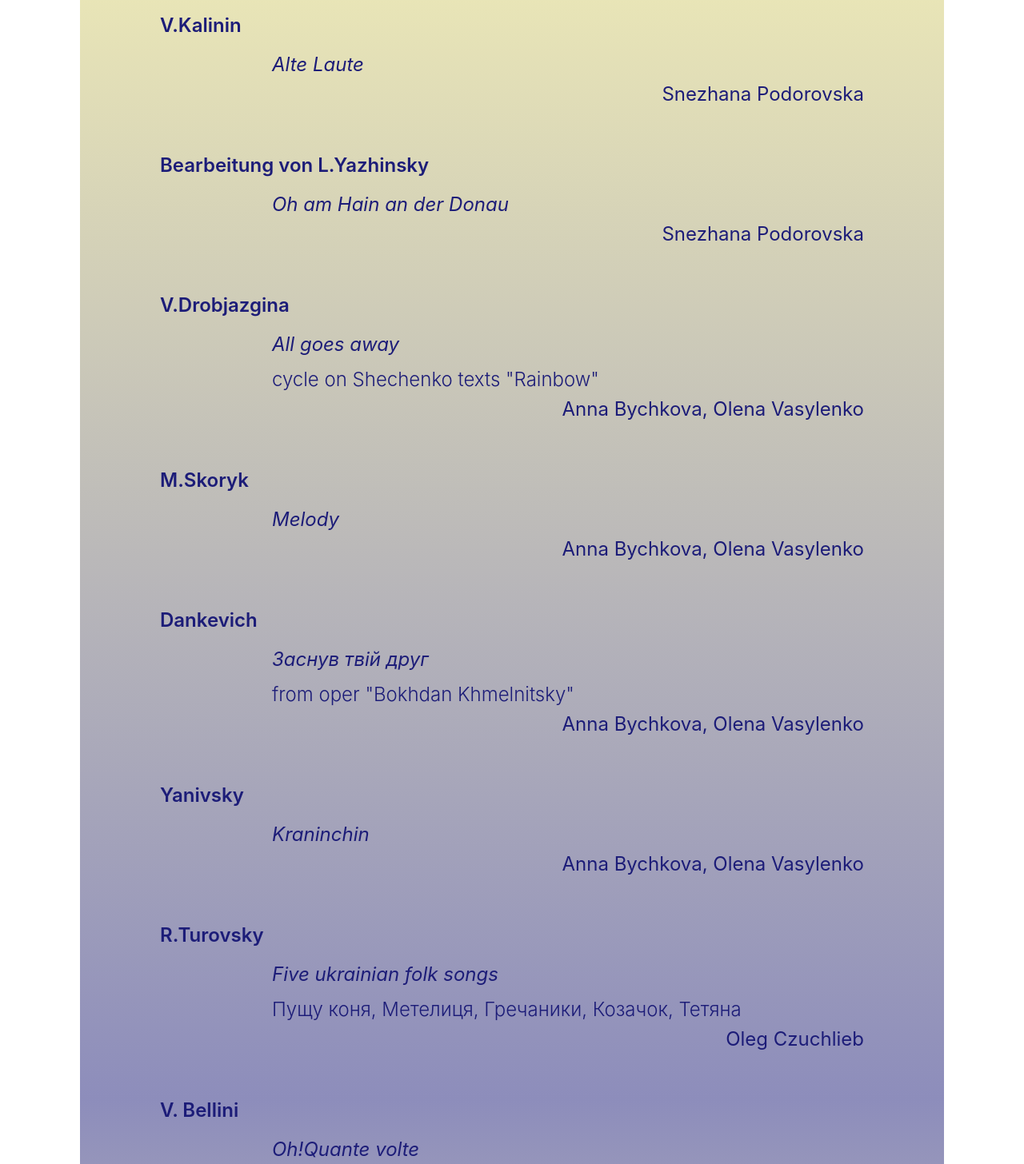
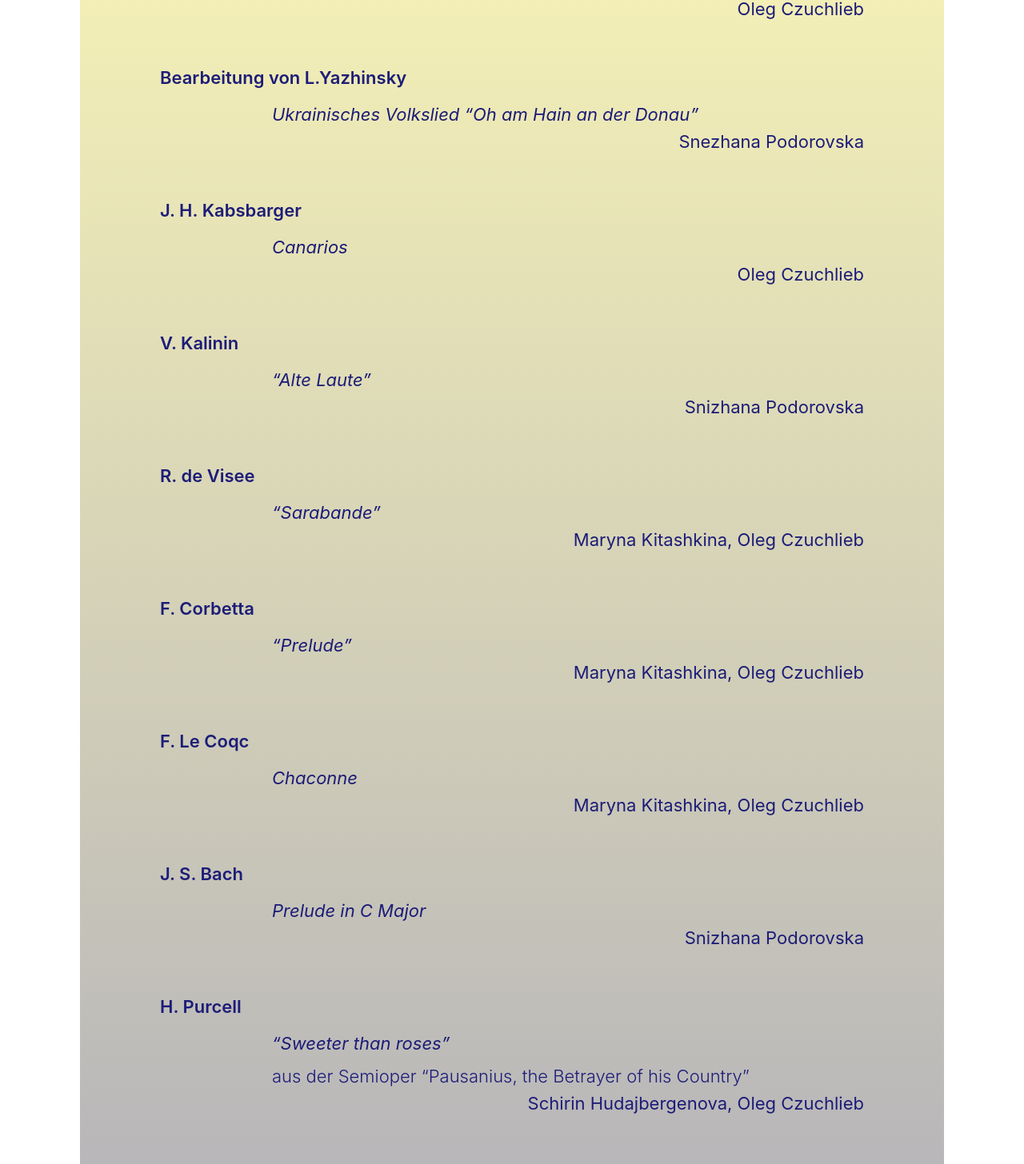
Before and after one commit to a-nn-a-bychkova/culture-event, a React (Create React App) app: page / in a window 1280 px wide. Shown: the part 1321-2777 px from the top of the page at 80% size. Built offline with nearby package versions, Linux system fonts and the light colour scheme.

Commit message:
new programm

```diff
--- a/src/components/About/About.module.css
+++ b/src/components/About/About.module.css
@@ -12,7 +12,7 @@
 }
 @media screen and (min-width: 768px) {
   .Container {
-    font-size: 20px;
+    font-size: 22px;
     line-height: 1.5;
     padding: 60px 100px;
   }
@@ -26,7 +26,6 @@
 @media screen and (min-width: 1440px) {
   .Container {
     margin: 0px 200px;
-    font-size: 30px;
     padding: 60px 200px;
   }
 }
--- a/src/components/Participants/Participants.js
+++ b/src/components/Participants/Participants.js
@@ -7,15 +7,19 @@ const participantsListDe = [
   'Oleg Czuchlieb, renaissanse Laute',
   'Svetlana Kitashkina, Klavier',
   'Olena Vasylenko, Klavier',
+  'Anastasiia, Klavier',
+  'Anastasiia, Geige',
   'Schirin Hudajbergenova, Sopran',
   'Anna Bychkova, Mezzosopran',
   'Taras Konoshenko, Bass',
 ];
 const participantsListUkr = [
-  'Марина Кіташкінаб барочна гітара ',
+  'Марина Кіташкіна, барочна гітара ',
   'Олег Чухліб, ренесансна лютня',
   'Світлана Кіташкіна, фортепіано',
   'Олена Василенко, фортепіано',
+  'Ананстасія, фортепіано',
+  'Анастасія, скрипка',
   'Ширін Хадайбергенова, сопрано',
   'Анна Бичкова, мецо-сопрано',
   'Тарас Коношенко, бас',
--- a/src/components/Participants/Participants.module.css
+++ b/src/components/Participants/Participants.module.css
@@ -44,9 +44,9 @@
   }
 
   .ParticipantsList {
-    font-size: 30px;
+    font-size: 22px;
   }
   .BoldText {
-    font-size: 30px;
+    font-size: 22px;
   }
 }
--- a/src/components/Programm/Programm.js
+++ b/src/components/Programm/Programm.js
@@ -5,194 +5,324 @@ import { useContext } from 'react';
 const musicalPiecesDe = [
   {
     id: '1',
-    author: 'R.Turovsky',
-    title: 'Five ukrainian folk songs',
-    additionalInfo: 'Пущу коня, Метелиця, Гречаники, Козачок, Тетяна',
+    author: 'Bearbeitung von R.Turovsky',
+    title: '5 ukrainische Volkslieder',
+    additionalInfo:
+      '“Ich lasse das Pferd gehen”, “Schneesturm”, “Hretschanyky”, “Kosakchen”, “Tetyana”',
     performer: 'Oleg Czuchlieb',
   },
   {
     id: '2',
-    author: 'V.Kalinin',
-    title: 'Alte Laute',
+    author: 'Bearbeitung von L.Yazhinsky ',
+    title: 'Ukrainisches Volkslied “Oh am Hain an der Donau”',
     performer: 'Snezhana Podorovska',
   },
   {
     id: '3',
-    author: 'Bearbeitung von L.Yazhinsky',
-    title: 'Oh am Hain an der Donau',
-    performer: 'Snezhana Podorovska',
+    author: 'J. H. Kabsbarger',
+    title: 'Canarios',
+    performer: 'Oleg Czuchlieb',
   },
 
   {
     id: '4',
-    author: 'V.Drobjazgina',
-    title: 'All goes away',
-    additionalInfo: 'cycle on Shechenko texts "Rainbow"',
-    performer: 'Anna Bychkova, Olena Vasylenko',
+    author: 'V. Kalinin',
+    title: '“Alte Laute”',
+    performer: 'Snizhana Podorovska',
   },
   {
     id: '5',
-    author: 'M.Skoryk',
-    title: 'Melody',
-    performer: 'Anna Bychkova, Olena Vasylenko',
+    author: 'R. de Visee',
+    title: '“Sarabande”',
+    performer: 'Maryna Kitashkina, Oleg Czuchlieb',
   },
   {
     id: '6',
-    author: 'Dankevich',
-    title: 'Заснув твій друг',
-    additionalInfo: 'from oper "Bokhdan Khmelnitsky"',
-    performer: 'Anna Bychkova, Olena Vasylenko',
+    author: 'F. Corbetta',
+    title: '“Prelude”',
+    performer: 'Maryna Kitashkina, Oleg Czuchlieb',
   },
   {
     id: '7',
-    author: 'Yanivsky',
-    title: 'Kraninchin',
-    performer: 'Anna Bychkova, Olena Vasylenko',
+    author: 'F. Le Coqc',
+    title: 'Chaconne',
+    performer: 'Maryna Kitashkina, Oleg Czuchlieb',
   },
   {
     id: '8',
-    author: 'R.Turovsky',
-    title: 'Five ukrainian folk songs',
-    additionalInfo: 'Пущу коня, Метелиця, Гречаники, Козачок, Тетяна',
-    time: '4.00',
-    performer: 'Oleg Czuchlieb',
+    author: 'J. S. Bach',
+    title: 'Prelude in C Major',
+    performer: 'Snizhana Podorovska',
   },
   {
     id: '9',
-    author: 'V. Bellini',
-    title: 'Oh!Quante volte',
-    additionalInfo: 'from oper "I Capuleti e i Montecchi"',
-    performer: 'Schirin Hudajbergenova, Olena Vasylenko',
+    author: 'H. Purcell',
+    title: '“Sweeter than roses”',
+    additionalInfo: 'aus der Semioper “Pausanius, the Betrayer of his Country”',
+    performer: 'Schirin Hudajbergenova, Oleg Czuchlieb',
   },
   {
     id: '10',
-    author: 'Maiboroda',
-    title: 'Пісня про рушник',
-    performer: 'Anna Bychkova, Olena Vasylenkob',
+    author: ' H. Purcell',
+    title: '“Not all my torments”',
+    performer: 'Schirin Hudajbergenova, Oleg Czuchlieb',
   },
   {
     id: '11',
-    author: 'R.Turovsky',
-    title: 'Five ukrainian folk songs',
-    performer: 'Oleg Czuchlieb',
+    author: 'S. Kitashkina',
+    title:
+      'Improvisation auf die Themen von ukrainischen Wiegenlied "Oi khodyt son“ und Klaras Wiegenlied „Summer Time“ aus der Oper “Porgy and Bess” - G. Gershwin',
+    performer: 'Anna Bychkova, Svetlana Kitashkina',
   },
 
   {
     id: '12',
-    author: 'R.Turovsky',
-    title: 'Five ukrainian folk songs',
-    parts: 'Пущу коня, Метелиця, Гречаники, Козачок, Тетяна',
-    time: '4.00',
-    performer: 'Oleg Czuchlieb',
+    author: 'G. Altschewskyj ',
+    title: '“Duscha tse kovaliya nizhna” (“Die Seele ist zartes Maiglöckchen”)',
+    additionalInfo: 'auf Text von A. Altschewska',
+    performer: 'Taras Konoschenko, Olena Vasylenko',
   },
   {
     id: '13',
-    author: 'R.Turovsky',
-    title: 'Five ukrainian folk songs',
-    performer: 'Oleg Czuchlieb',
+    author: 'G. Altschewskyj ',
+    title: '“Tschoho meni tyazhko” (“Warum fällt es mir schwer”)',
+    additionalInfo: 'auf Text von T. Schewtschenko',
+    performer: 'Taras Konoschenko, Olena Vasylenko',
   },
   {
     id: '14',
-    author: 'J. S. Bach',
-    title: 'Prelude in C',
-    performer: 'Snezhana Podorovska',
+    author: 'V. Drobjazgina',
+    title: '“Vse yde, vse mynaye” (“Alles geht vorbei”)',
+    additionalInfo: 'auf Text von T. Schewtschenko',
+    performer: 'Anna Bychkova, Olena Vasylenko',
+  },
+  {
+    id: '15',
+    author: 'K. Dankewitsch',
+    title: '“Zasnuv tviy druh” (“Dein Freund ist eingeschlafen”) ',
+    additionalInfo: 'aus der Oper “Bohdan Chmelnyzkyj”',
+    performer: 'Anna Bychkova, Olena Vasylenko',
+  },
+  {
+    id: '16',
+    author: 'M. Stetsiun',
+    title: '“Vyschywanka” (“Besticktes Trachtenhemd”)',
+    additionalInfo: 'auf Text von A. Drahomyretskyi',
+    performer: 'Schirin Hudajbergenova, Olena Vasylenko',
+  },
+  {
+    id: '17',
+    author: 'A. Schtoharenko',
+    title: '“Schumlyat bory” (“Die Wälder rauschen”)',
+    additionalInfo: 'auf Text von T. Odudko',
+    performer: 'Anna Bychkova, Olena Vasylenko',
+  },
+  {
+    id: '18',
+    author: 'M. Lysenko',
+    title: ' “Hey, lita orel” (“Hey, der Adler fliegt”)',
+    additionalInfo: 'aus der Oper „Taras Bulba“',
+    performer: 'Taras Konoschenko, Olena Vasylenko',
+  },
+  {
+    id: '19',
+    author: 'Bearbeitung von F. Nadenenko',
+    title: 'Ukrainisches Volkslied “Misyats na nebi” (“Der Mond am Himmel”)',
+    performer: 'Schirin Hudajbergenova, Anna Bychkova, Olena Vasylenko',
+  },
+  {
+    id: '20',
+    author: '...',
+    title: 'Lied',
+    performer: 'Schirin Hudajbergenova, Olena Vasylenko',
+  },
+  {
+    id: '21',
+    author: '...',
+    title: 'Lied',
+    performer: 'Taras Konoschenko, Olena Vasylenko',
+  },
+  {
+    id: '22',
+    author: 'R. Strauss',
+    title: '“Wie du warst”',
+    additionalInfo: 'aus der Oper “Der Rosenkavalier”',
+    performer: 'Anna Bychkova, Olena Vasylenko',
+  },
+  {
+    id: '23',
+    author: 'R. Strauss',
+    title: '“Mir ist die Ehre wiederfahren”',
+    additionalInfo: 'aus der Oper “Der Rosenkavalier”',
+    performer: 'Schirin Hudajbergenova, Anna Bychkova, Olena Vasylenko',
+  },
+  {
+    id: '24',
+    author: 'M. Skoryk',
+    title: '“Die Melodie”',
+    performer: 'Anastasiia',
   },
 ];
 
 const musicalPiecesUkr = [
   {
     id: '1',
-    author: 'Р. Турковський',
-    title: '5 українських народних пісень',
+    author: 'Обробка Р. Турковського',
+    title: '5 українських пісень',
     additionalInfo: 'Пущу коня, Метелиця, Гречаники, Козачок, Тетяна',
     performer: 'Олег Чухліб',
   },
   {
     id: '2',
-    author: 'В. Калінін',
-    title: 'Старовинна лютня',
+    author: 'Обробка Л. Яжинського',
+    title: '“Ой, у гаю при Дунаю”',
     performer: 'Сніжана Подоровська',
   },
   {
     id: '3',
-    author: 'Обробка Яжинського',
-    title: 'Ой за гаєм',
-    performer: 'Сніжана Подоровська',
+    author: 'Й. Х. Кабсбергер',
+    title: '“Канаріос”',
+    performer: 'Олег Чухліб',
   },
 
   {
     id: '4',
-    author: 'В.Дробязгіна',
-    title: 'Все йде все минає',
-    additionalInfo: 'з циклу на слова Шевченка "Кольорова стрічка',
-    performer: 'Анна Бичкова, Олена Василенко',
+    author: 'В. Калінін',
+    title: '“Стара лютня”',
+    performer: 'Сніжана Подоровська',
   },
   {
     id: '5',
-    author: 'М.Скорик',
-    title: 'Мелодія',
-    performer: 'Анна Бичкова, Олена Василенко',
+    author: 'Р. де Візе',
+    title: '“Сарабанда”',
+    performer: 'Марина Кіташкіна, Олег Чухліб',
   },
   {
     id: '6',
-    author: 'Dankevich',
-    title: 'Заснув твій друг',
-    additionalInfo: 'з опери "Богдан Хмельницький"',
-    performer: 'Анна Бичкова, Олена Василенко',
+    author: 'Ф. Корбетта',
+    title: '“Прелюдія”',
+    performer: 'Марина Кіташкіна, Олег Чухліб',
   },
   {
     id: '7',
-    author: 'Янівський',
-    title: 'Журавочка',
-    performer: 'Анна Бичкова, Олена Василенко',
+    author: 'Ф. ле Кок',
+    title: '“Чакона”',
+    performer: 'Марина Кіташкіна, Олег Чухліб',
   },
   {
     id: '8',
-    author: 'Р. Турковський',
-    title: '5 пісень',
-    additionalInfo: 'Пущу коня, Метелиця, Гречаники, Козачок, Тетяна',
-
-    performer: 'Олег Чухліб',
+    author: 'Й. С. Бах',
+    title: 'Прелюдія в До мажор',
+    performer: 'Сніжана Подоровська',
   },
   {
     id: '9',
-    author: 'В.Белліні',
-    title: 'Oh!Quante volte',
-    additionalInfo: 'з опери "Капулеті і Монтекі"',
-    performer: 'Ширін Хедайбергерова, Олена Василенко',
+    author: 'Г. Персел',
+    title: '“Солодше за рози”',
+    additionalInfo: 'з семіопери “Паузаніас, зрадник своєї країни”',
+    performer: 'Schirin Hudajbergenova, Oleg Czuchlieb',
   },
   {
     id: '10',
-    author: 'Maiboroda',
-    title: 'Пісня про рушник',
-    performer: 'Анна Бичкова, Олена Василенко',
+    author: 'Г. Персел',
+    title: '“Не всі мої страждання”',
+    performer: 'Schirin Hudajbergenova, Oleg Czuchlieb',
   },
   {
     id: '11',
-    author: 'Р. Турковський',
-    title: '5 пісень',
-    performer: 'Олег Чухліб',
+    author: 'С. Кіташкіна',
+    title:
+      'Імпровізація на теми колискової “Ой ходить сон” та Колискової Клари “Summer Time” з опери “Поргі і Бес” Дж. Гершвіна',
+    performer: 'Анна Бичкова, Світлана Кіташкіна',
   },
 
   {
     id: '12',
-    author: 'Р. Турковський',
-    title: '5 пісень',
-    parts: 'Пущу коня, Метелиця, Гречаники, Козачок, Тетяна',
-
-    performer: 'Олег Чухліб',
+    author: 'Г. Алчевський',
+    title: '“Душа се конвалія ніжна”',
+    additionalInfo: 'сл. Х. Алчевської',
+    performer: 'Тарас Коношенко, Олена Василенко',
   },
   {
     id: '13',
-    author: 'Р. Турковський',
-    title: '5 пісень',
-    performer: 'Олег Чухліб',
+    author: 'Г. Алчевський',
+    title: '“Чого мені тяжко”',
+    additionalInfo: 'сл. Т. Шевченка',
+    performer: 'Тарас Коношенко, Олена Василенко',
   },
   {
     id: '14',
-    author: 'Бах',
-    title: 'Прелюдія До-мажор',
-    performer: 'Сніжана Подоровська',
+    author: 'В. Дробязгина',
+    title: '“Все йде, все минає”',
+    performer: 'Анна Бичкова, Олена Василенко',
+  },
+  {
+    id: '15',
+    author: 'К. Данькевич',
+    title: 'Арія Варвари',
+    additionalInfo: 'з опери “Богдан Хмельницький”',
+    performer: 'Анна Бичкова, Олена Василенко',
+  },
+  {
+    id: '16',
+    author: 'М. Стецюн',
+    title: '“Вишиванка”',
+    additionalInfo: 'сл. А. Драгомирецький',
+    performer: 'Ширін Худайбергенова, Олена Василенко',
+  },
+  {
+    id: '17',
+    author: 'А. Штогаренко',
+    title: '“Шумлять бори”',
+    additionalInfo: 'сл. Т. Одудька',
+    performer: 'Анна Бичкова, Олена Василенко',
+  },
+  {
+    id: '18',
+    author: 'М. Лисенко',
+    title: 'Пісня Тараса',
+    additionalInfo: 'з опери “Тарас Бульба”',
+    performer: 'Тарас Коношенко, Олена Василенко',
+  },
+  {
+    id: '19',
+    author: 'у.н.п. в обр. Ф. Надененка',
+    title: '“Місяць на небі”',
+    performer: 'Анна Бичкова, Ширін Худайбергенова, Олена Василенко',
+  },
+  {
+    id: '20',
+    author: '-',
+    title: '“Lied”',
+    performer: 'Ширін Худайбергенова, Олена Василенко',
+  },
+  {
+    id: '21',
+    author: '-',
+    title: '“Lied”',
+    performer: 'Тарас Коношенко, Олена Василенко',
+  },
+
+  {
+    id: '22',
+    author: 'Р. Штраус',
+    title: 'Арія Октавіана',
+    additionalInfo: 'з опери “Кавалер роз”',
+    performer: 'Анна Бичкова, Олена Василенко',
+  },
+
+  {
+    id: '23',
+    author: 'Р. Штраус',
+    title: 'Дует Софі і Октавіана',
+    additionalInfo: 'з опери “Кавалер роз”',
+    performer: 'Анна Бичкова, Олена Василенко',
+  },
+  {
+    id: '24',
+    author: 'М. Скорик',
+    title: '“Мелодія”',
+    performer: 'Анастасія',
   },
 ];
 
--- a/src/components/Programm/Programm.module.css
+++ b/src/components/Programm/Programm.module.css
@@ -1,9 +1,4 @@
 .Container {
-  /* background: linear-gradient(
-    180deg,
-    rgb(28, 28, 120, 0.5) 10%,
-    rgba(251, 242, 109, 0.5) 90%
-  ); */
   background: linear-gradient(
     180deg,
     rgba(251, 242, 109, 0.5) 0%,
@@ -18,7 +13,7 @@
 .BoldText {
   font-weight: 700;
   color: rgb(28, 28, 120);
-  font-size: 20px;
+  font-size: 22px;
 }
 .ProgrammList {
   display: flex;
@@ -54,11 +49,11 @@
 
 @media screen and (min-width: 768px) {
   .BoldText {
-    font-size: 20px;
+    font-size: 22px;
   }
   .ProgramItem {
     padding: 10px 100px;
-    font-size: 20px;
+    font-size: 22px;
   }
   .AuthorName {
     font-weight: 600;
@@ -84,7 +79,7 @@
     margin: 0px 100px;
   }
   .ProgramItem {
-    font-size: 24px;
+    font-size: 22px;
     padding: 30px 100px;
   }
   .PieceTitle {
@@ -100,10 +95,10 @@
     margin: 0px 200px;
   }
   .BoldText {
-    font-size: 30px;
+    font-size: 22px;
   }
   .ProgramItem {
-    font-size: 30px;
+    font-size: 22px;
     padding: 30px 200px;
   }
   .PieceTitle {
```
Also changed, not shown: src/components/Flags/Flags.js (+8 -8 lines).
